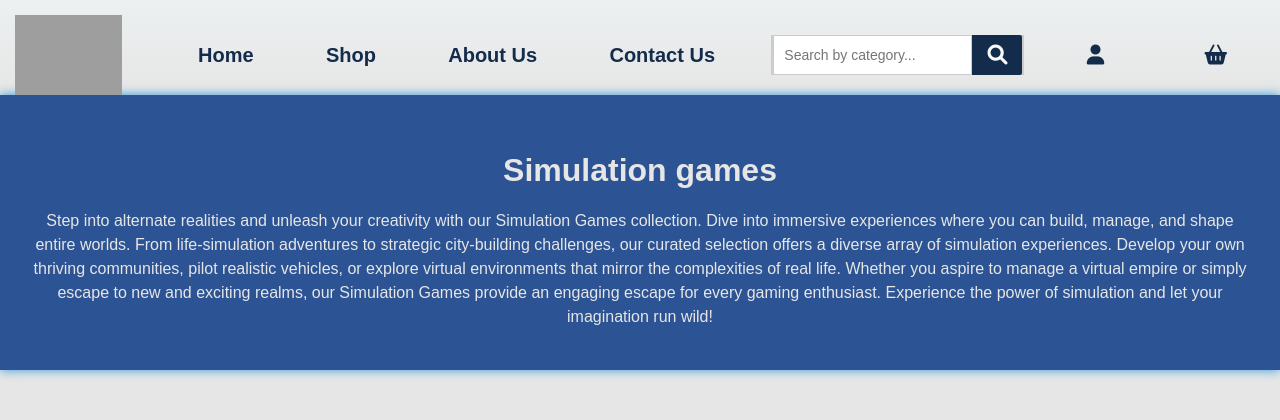
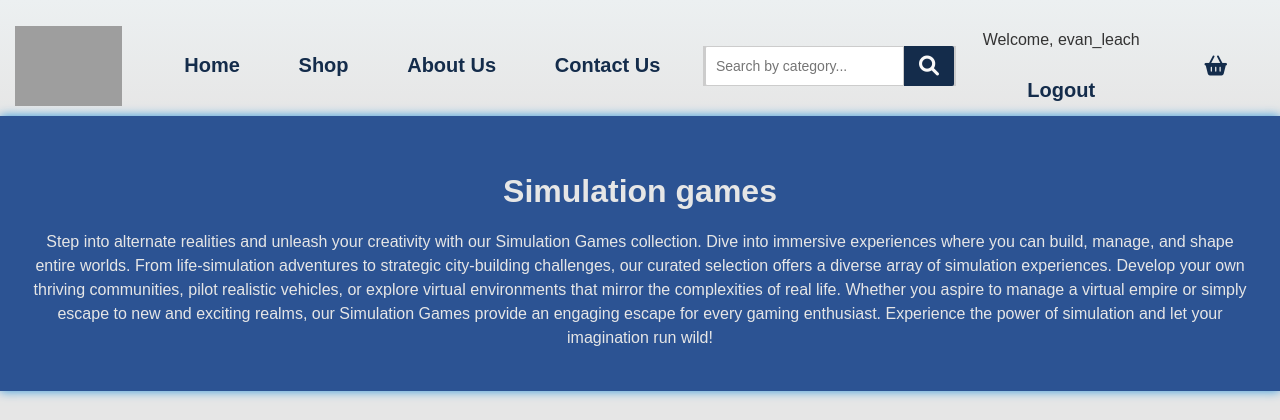
Before and after one commit to Laurynlau/Team28GitHub, a PHP site: page /PixelPlay28-Working/games1/simulation.php in a window 1280 px wide. Shown: the top 420 px of the page. Run offline with PHP 8.4, Linux system fonts and the light colour scheme; a user stored in the database is signed in; data comes from the database, SQL or seed files in the repository; grey boxes are pictures that could not be loaded.

Commit message:
Update simulation.php

```diff
--- a/PixelPlay28-Working/games1/simulation.php
+++ b/PixelPlay28-Working/games1/simulation.php
@@ -40,9 +40,15 @@ $rows = $db->query($query);
     </div>
 
     <div class="dropdown" id="account-dropdown">
-        <i class="fas fa-user icon"></i>
-        <div class="dropdown-content">
+        <?php if (!isset($_SESSION["loggedin"]) || $_SESSION["loggedin"] !== true) : ?>
+            <i class="fas fa-user icon"></i>
+            <div class="dropdown-content">
+            <a href="login.php">Sign In</a>
         </div>
+        <?php else : ?>
+            <p>Welcome, <?php echo $_SESSION["username"]; ?></p>
+            <a href="logout.php">Logout</a>
+        <?php endif; ?>
     </div>
     <a href="basket.php">
     <i class="fas fa-shopping-basket icon"></i>
```
